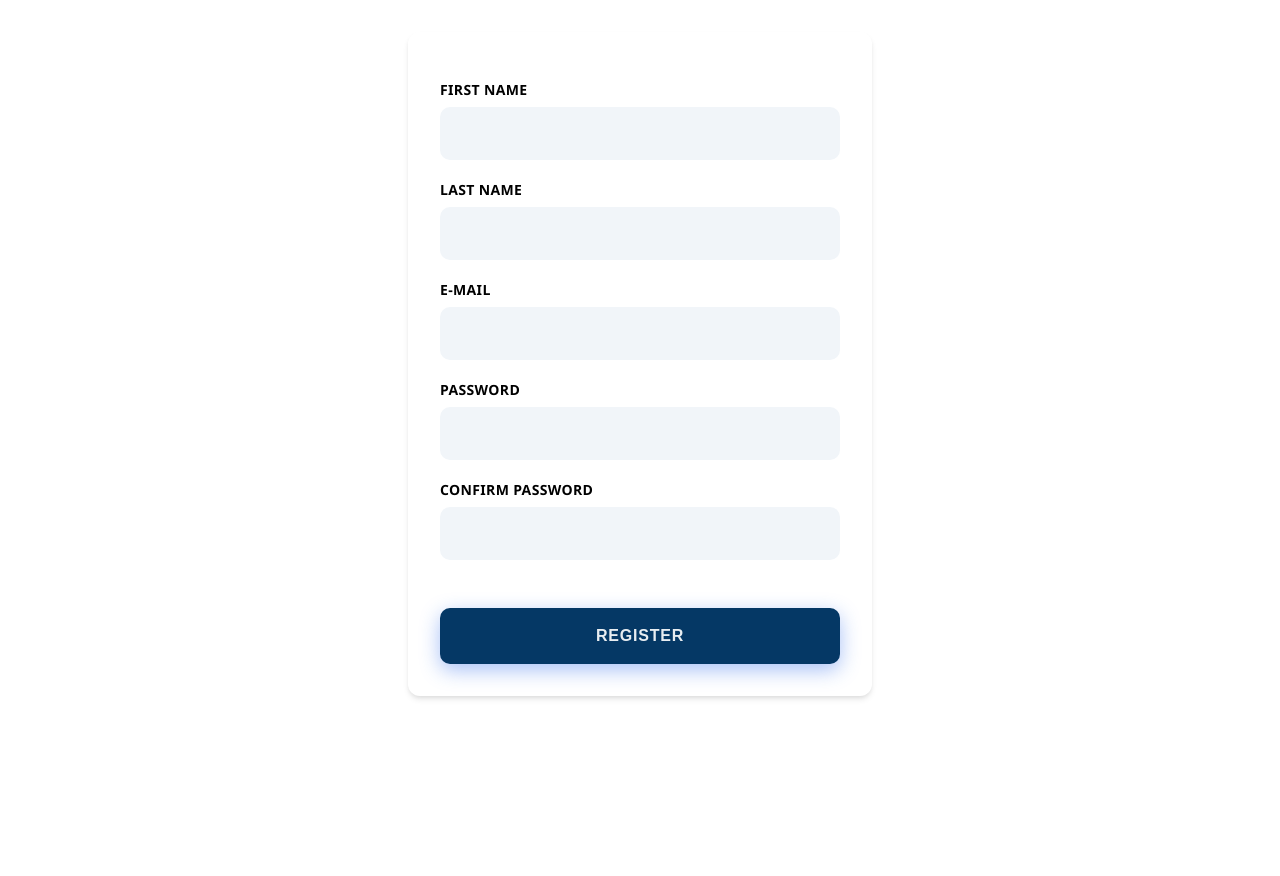
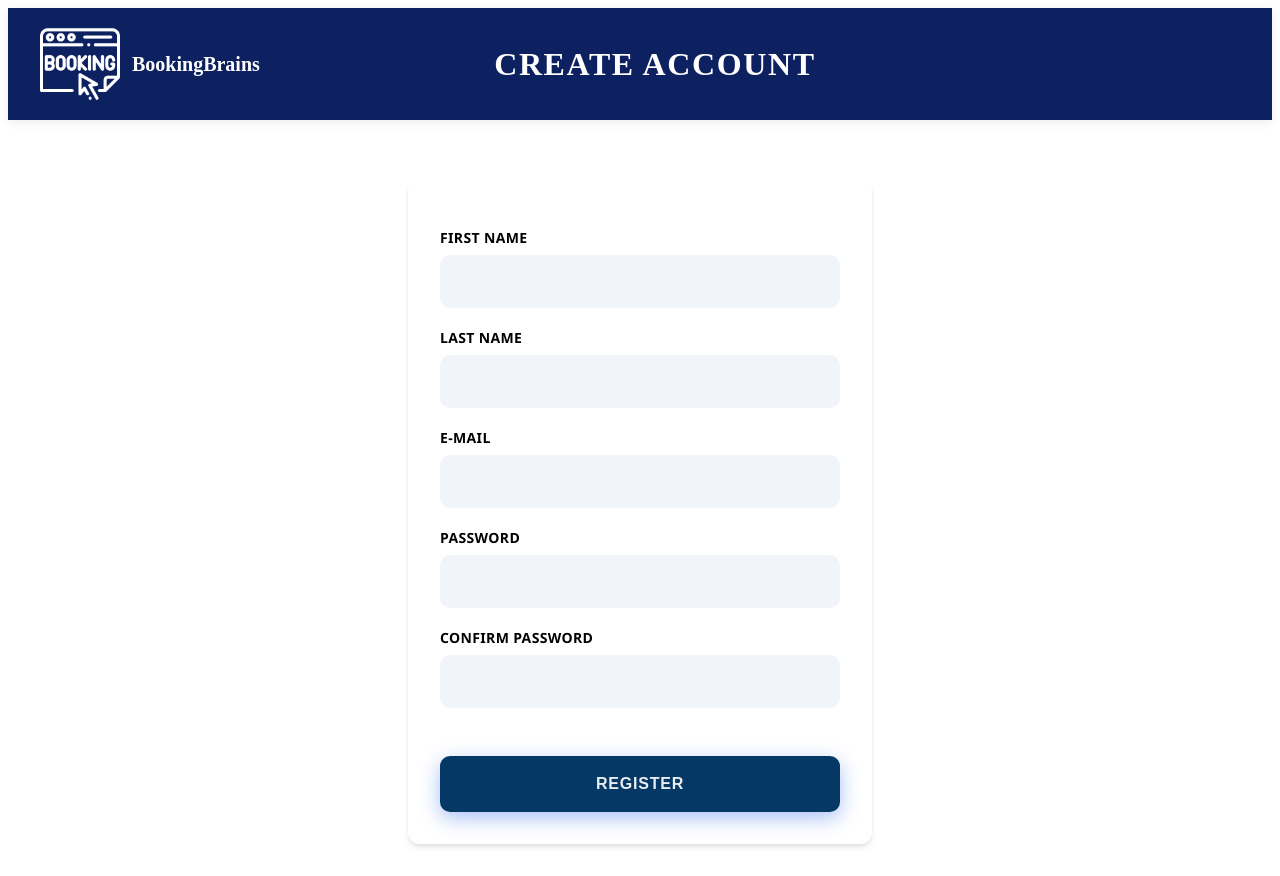
Before and after one commit to aminatpwk/Booking-App-Frontend, an Angular app: page / in a window 1280 px wide. Before the commit the page ends 800 px from the top, so only its background shows below. Built offline with nearby package versions, Linux system fonts and the light colour scheme.

Commit message:
added header usage in register page

```diff
--- a/src/app/features/auth/components/register/register.css
+++ b/src/app/features/auth/components/register/register.css
@@ -14,6 +14,7 @@
 form {
   max-width: 400px;
   margin: 2rem auto;
+  margin-top: 60px;
   padding: 2rem;
   background: var(--white);
   border-radius: 12px;
--- a/src/app/features/auth/components/register/register.html
+++ b/src/app/features/auth/components/register/register.html
@@ -1,3 +1,9 @@
+<app-header
+  title="Create Account"
+  [showAuthButtons]="false"
+  [showNavigation]="false">
+</app-header>
+
 <form (ngSubmit)="onSubmit()">
   <div class="register-form">
     <p>
--- a/src/app/features/auth/components/register/register.ts
+++ b/src/app/features/auth/components/register/register.ts
@@ -1,11 +1,13 @@
 import { Component } from '@angular/core';
 import {FormsModule} from '@angular/forms';
+import {Header} from '../../../../shared/components/header/header';
 
 @Component({
   selector: 'app-register',
   standalone: true,
   imports: [
-    FormsModule
+    FormsModule,
+    Header
   ],
   templateUrl: './register.html',
   styleUrl: './register.css'
```
